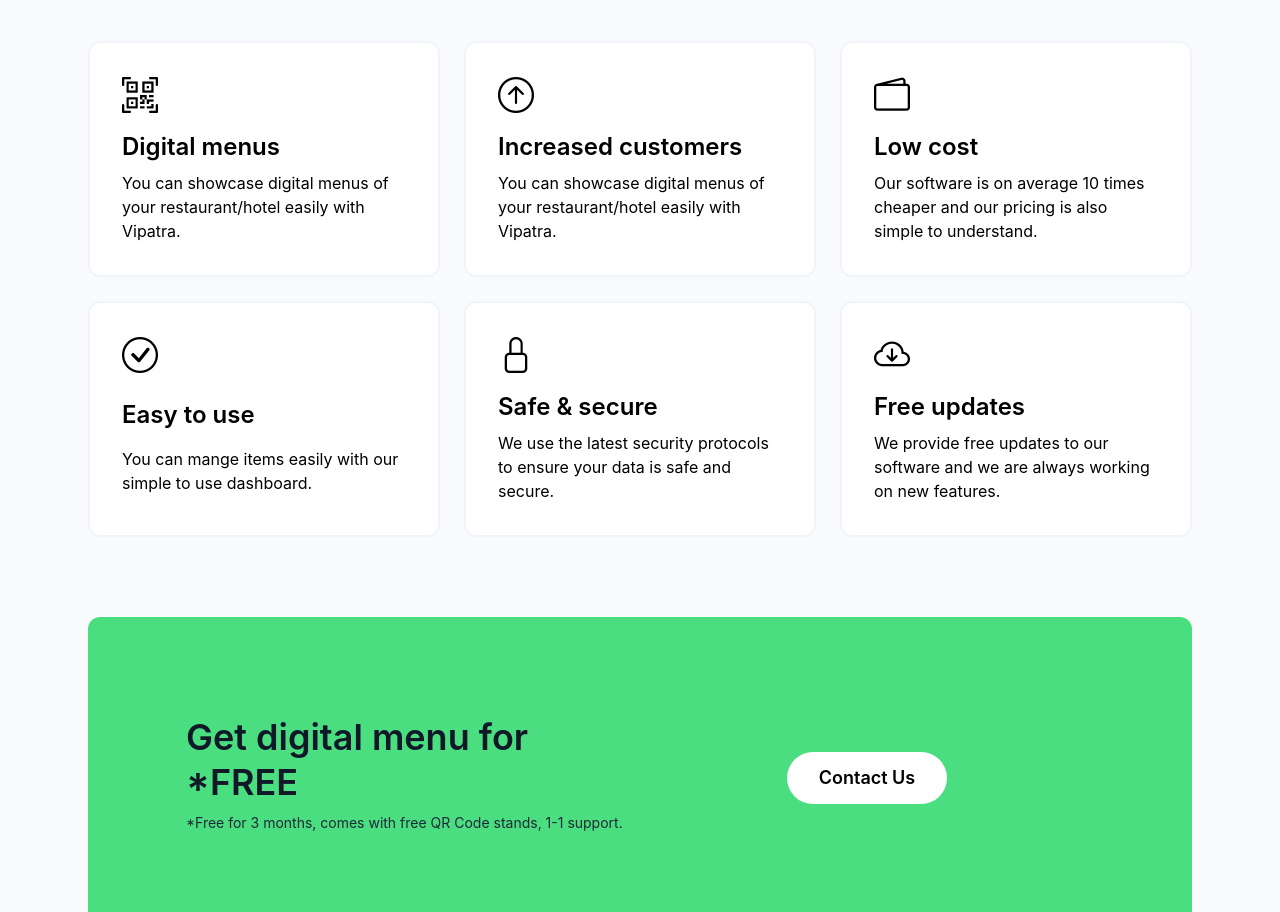
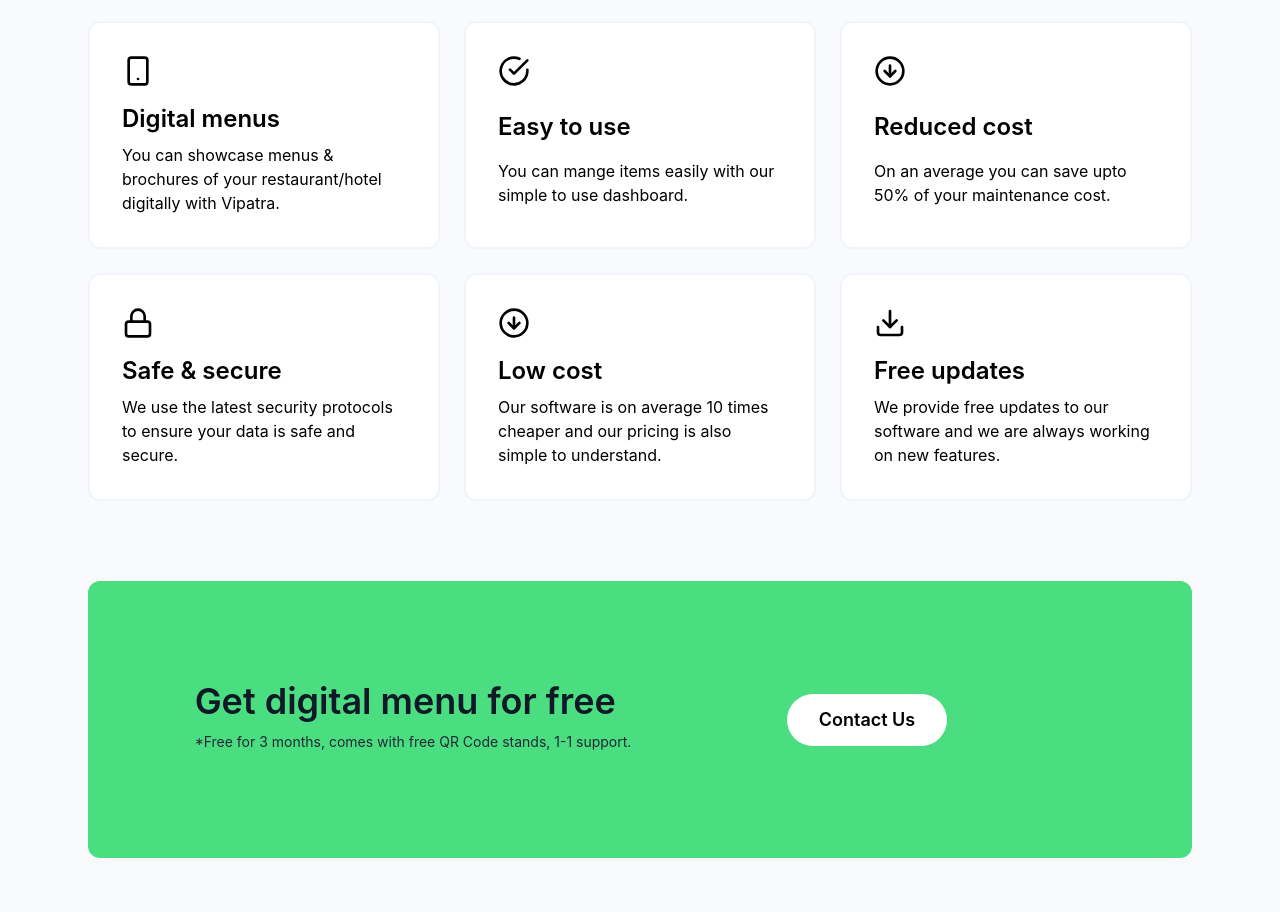
Before and after one commit to vigneshksaithal/vipatra-old, an Astro site in the folder apps/vipatra.in/: page / in a window 1280 px wide. Shown: the part 616-1528 px from the top of the page. Built offline with nearby package versions, Linux system fonts and the light colour scheme; Astro itself is replaced by a stand-in of ours; a web font is replaced by a local one.

Commit message:
Changes: 1. Migrate to local SVG from Bootstrap Icons 2. Make hero title black 3. Add detailed card titles, descriptions, sort the order

```diff
--- a/apps/vipatra.in/src/components/Card.astro
+++ b/apps/vipatra.in/src/components/Card.astro
@@ -2,14 +2,14 @@
 export interface Props {
   title: string;
   description: string;
-  icon?: string;
+  iconUrl?: string;
 }
 
-const { title, description, icon } = Astro.props;
+const { title, description, iconUrl } = Astro.props;
 ---
 
 <div class='grid grid-cols-1 p-8 border-2 border-slate-100 bg-white rounded-xl'>
-  {icon && <i class={`bi bi-${icon} text-4xl text-black mb-4`} />}
+  {iconUrl && <img class='h-8 w-8 text-black mb-4' src={iconUrl} />}
   <h4 class='mb-2'>{title}</h4>
   <p>{description}</p>
 </div>
--- a/apps/vipatra.in/src/layouts/Layout.astro
+++ b/apps/vipatra.in/src/layouts/Layout.astro
@@ -18,10 +18,11 @@ const { title } = Astro.props;
     <link rel='icon' type='image/svg+xml' href='/favicon.svg' />
     <meta name='generator' content={Astro.generator} />
     <title>{title}</title>
-    <!-- Bootstrap Icons -->
+    <link rel='preconnect' href='https://fonts.googleapis.com' />
+    <link rel='preconnect' href='https://fonts.gstatic.com' crossorigin />
     <link
+      href='https://fonts.googleapis.com/css2?family=Lato&display=swap'
       rel='stylesheet'
-      href='https://cdn.jsdelivr.net/npm/bootstrap-icons@1.9.1/font/bootstrap-icons.css'
     />
   </head>
   <Navbar />
--- a/apps/vipatra.in/src/pages/index.astro
+++ b/apps/vipatra.in/src/pages/index.astro
@@ -6,37 +6,38 @@ const cards = [
   {
     title: 'Digital menus',
     description:
-      'You can showcase digital menus of your restaurant/hotel easily with Vipatra.',
-    icon: 'qr-code-scan',
+      'You can showcase menus & brochures of your restaurant/hotel digitally with Vipatra.',
+    iconURL: '/icons/phone.svg',
   },
   {
-    title: 'Increased customers',
+    title: 'Easy to use',
+    description: 'You can mange items easily with our simple to use dashboard.',
+    iconURL: '/icons/check-circle.svg',
+  },
+  {
+    title: 'Reduced cost',
     description:
-      'You can showcase digital menus of your restaurant/hotel easily with Vipatra.',
-    icon: 'arrow-up-circle',
+      'On an average you can save upto 50% of your maintenance cost.',
+    iconURL: '/icons/down-arrow-circle.svg',
+  },
+  {
+    title: 'Safe & secure',
+    description:
+      'We use the latest security protocols to ensure your data is safe and secure.',
+    iconURL: '/icons/lock.svg',
   },
   {
     title: 'Low cost',
     description:
       'Our software is on average 10 times cheaper and our pricing is also simple to understand.',
-    icon: 'wallet2',
+    iconURL: '/icons/down-arrow-circle.svg',
   },
-  {
-    title: 'Easy to use',
-    description: 'You can mange items easily with our simple to use dashboard.',
-    icon: 'check-circle',
-  },
-  {
-    title: 'Safe & secure',
-    description:
-      'We use the latest security protocols to ensure your data is safe and secure.',
-    icon: 'lock',
-  },
+
   {
     title: 'Free updates',
     description:
       'We provide free updates to our software and we are always working on new features.',
-    icon: 'cloud-arrow-down',
+    iconURL: '/icons/download.svg',
   },
 ];
 ---
@@ -46,11 +47,7 @@ const cards = [
 
   <div class='grid grid-cols-1 md:grid-cols-2 gap-10 justify-center py-10'>
     <div class='self-center text-center md:text-left'>
-      <h1 class='mb-2'>
-        <span class='bg-orange-600 text-white'>Digital</span><span
-          class='bg-blue-700 text-white'>i</span
-        ><span class='bg-green-600 text-white'>zing</span>
-      </h1>
+      <h1 class='mb-2 underline'>Digitalizing</h1>
       <h2 class='mb-8'>Restaurants</h2>
       <p class='mb-12'>
         Providing digital menus to restaurants and hotels to increase their
@@ -63,9 +60,7 @@ const cards = [
         >
       </div>
     </div>
-    <div>
-      <img src='/images/undraw_accept_terms_re_lj38.svg' alt='' />
-    </div>
+    <div></div>
 
     <!-- Cards section -->
 
@@ -79,7 +74,7 @@ const cards = [
             <Card
               title={card.title}
               description={card.description}
-              icon={card.icon}
+              iconUrl={card.iconURL}
             />
           ))
         }
@@ -92,7 +87,7 @@ const cards = [
       class='md:col-span-2 grid grid-cols-1 lg:grid-cols-2 border-2 border-green-400 bg-green-400 p-10 lg:p-24 w-full mx-auto max-w-6xl rounded-xl'
     >
       <h2 class='place-self-center text-center md:text-left'>
-        Get digital menu for <span class='text-red-60'>*FREE</span>
+        Get digital menu for <span class='text-red-60'>free</span>
         <div class='text-sm text-gray-800 font-normal align-middle mt-2'>
           *Free for 3 months, comes with free QR Code stands, 1-1 support.
         </div>
```
Also changed, not shown: apps/vipatra.in/public/icons/check-circle.svg (added), apps/vipatra.in/public/icons/down-arrow-circle.svg (added), apps/vipatra.in/public/icons/download.svg (added), apps/vipatra.in/public/icons/lock.svg (added), apps/vipatra.in/public/icons/phone.svg (added), apps/vipatra.in/public/icons/up.svg (added).
